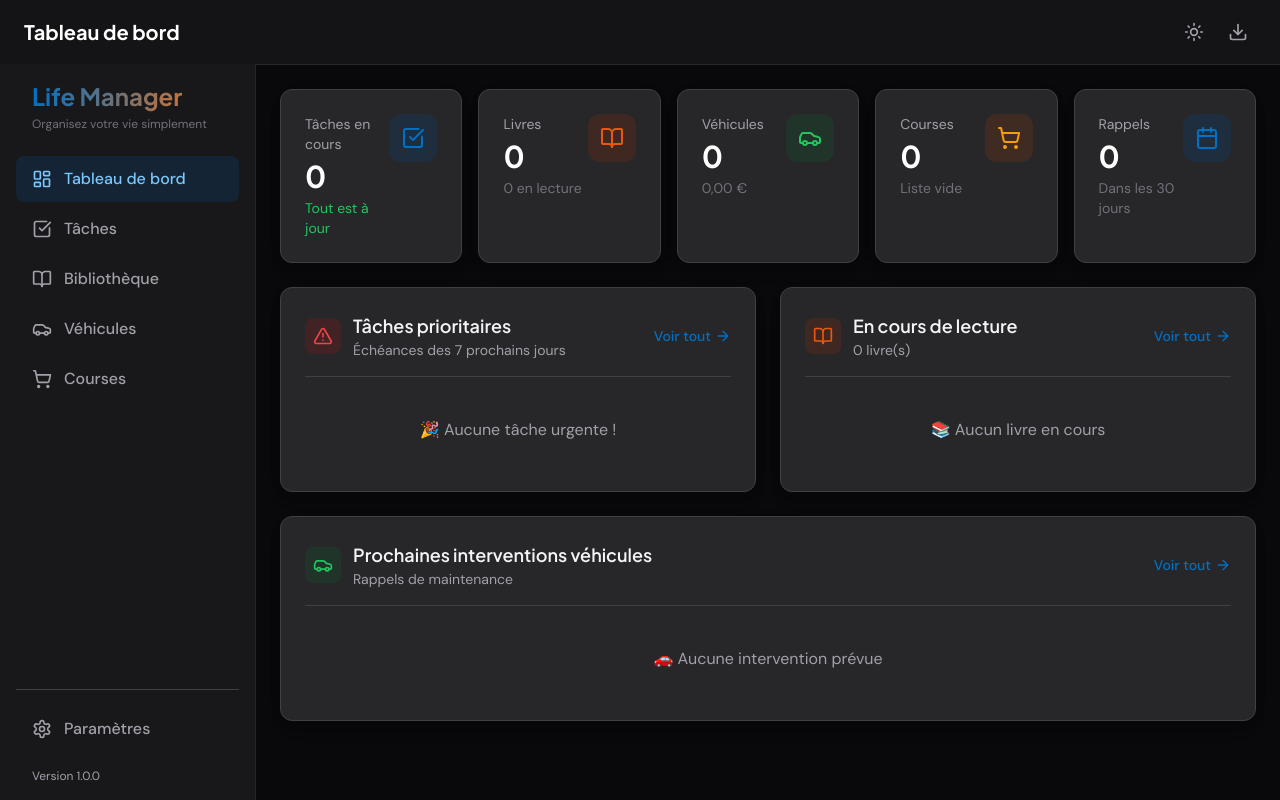
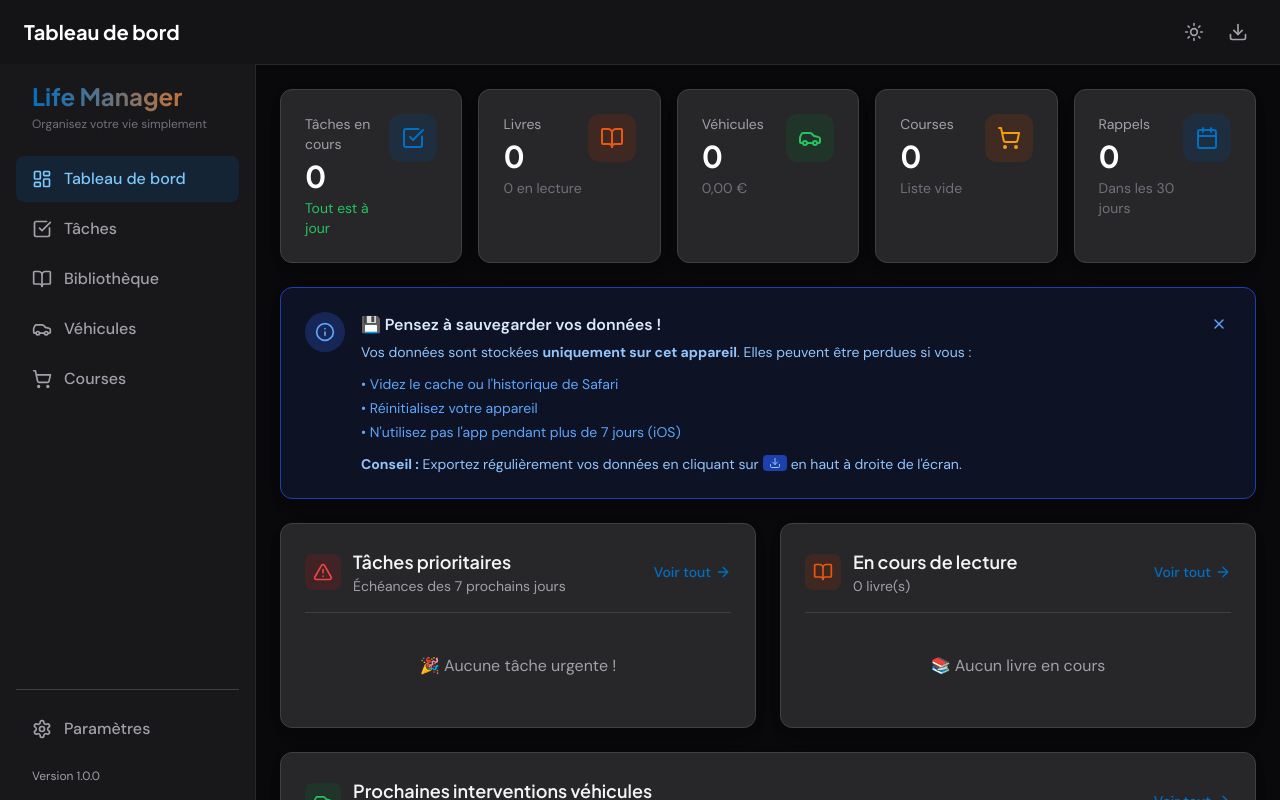
Before and after one commit to rcxdwwm/lifeManager-tywebcreation, a React (Vite) app: page / in a window 1280 px wide. Shown: the top 800 px of the page. Built offline with nearby package versions, Linux system fonts and the light colour scheme.

Commit message:
Ajout note information sauvegarde

```diff
--- a/src/modules/dashboard/Dashboard.jsx
+++ b/src/modules/dashboard/Dashboard.jsx
@@ -2,7 +2,7 @@
  * Page Dashboard - Vue d'ensemble
  */
 
-import { useMemo } from 'react'
+import { useMemo, useState } from 'react'
 import { Link } from 'react-router-dom'
 import {
   CheckSquare,
@@ -12,6 +12,9 @@ import {
   AlertTriangle,
   Calendar,
   ArrowRight,
+  Download,
+  Info,
+  X,
 } from 'lucide-react'
 import { useApp } from '../../context/AppContext'
 import { useLocalStorage } from '../../hooks/useLocalStorage'
@@ -22,11 +25,12 @@ import { STORAGE_PREFIX } from '../../utils/constants'
 const Dashboard = () => {
   const { todos, books, vehicles, interventions, stats, backupAvailable, backupInfo, restoreFromBackup, dismissBackup } = useApp()
 
+  // État pour masquer la note d'information
+  const [showInfoNote, setShowInfoNote] = useLocalStorage(`${STORAGE_PREFIX}-show-backup-info`, true)
+
   // Récupérer le panier de courses
   const [shoppingCart] = useLocalStorage(`${STORAGE_PREFIX}-shopping-cart`, [])
-  //const shoppingCount = shoppingCart.reduce((sum, item) => sum + (item.quantity || 1), 0)
-  const shoppingCount = shoppingCart.length  // ← Nombre de produits, pas somme des quantités
-
+  const shoppingCount = shoppingCart.length
 
   // Tâches urgentes (échéance proche ou en retard)
   const urgentTodos = useMemo(() => {
@@ -121,8 +125,50 @@ const Dashboard = () => {
         />
       </div>
 
+      {/* Note d'information sur les sauvegardes */}
+      {showInfoNote && (
+        <Card className="border-blue-200 dark:border-blue-800 bg-blue-50/50 dark:bg-blue-900/20">
+          <div className="flex gap-4">
+            <div className="flex-shrink-0">
+              <div className="w-10 h-10 rounded-full bg-blue-100 dark:bg-blue-900/50 flex items-center justify-center">
+                <Info className="h-5 w-5 text-blue-600 dark:text-blue-400" />
+              </div>
+            </div>
+            <div className="flex-1">
+              <div className="flex items-start justify-between">
+                <h3 className="font-semibold text-blue-900 dark:text-blue-100 mb-1">
+                  💾 Pensez à sauvegarder vos données !
+                </h3>
+                <button
+                  onClick={() => setShowInfoNote(false)}
+                  className="p-1 text-blue-400 hover:text-blue-600 dark:hover:text-blue-300 rounded-lg hover:bg-blue-100 dark:hover:bg-blue-800 transition-colors"
+                  aria-label="Fermer"
+                >
+                  <X className="h-4 w-4" />
+                </button>
+              </div>
+              <p className="text-sm text-blue-700 dark:text-blue-300 mb-3">
+                Vos données sont stockées <strong>uniquement sur cet appareil</strong>. Elles peuvent être perdues si vous :
+              </p>
+              <ul className="text-sm text-blue-600 dark:text-blue-400 mb-3 space-y-1">
+                <li>• Videz le cache ou l'historique de Safari</li>
+                <li>• Réinitialisez votre appareil</li>
+                <li>• N'utilisez pas l'app pendant plus de 7 jours (iOS)</li>
+              </ul>
+              <p className="text-sm text-blue-700 dark:text-blue-300">
+                <strong>Conseil :</strong> Exportez régulièrement vos données en cliquant sur
+                <span className="inline-flex items-center mx-1 px-1.5 py-0.5 bg-blue-100 dark:bg-blue-800 rounded">
+                  <Download className="h-3 w-3" />
+                </span>
+                en haut à droite de l'écran.
+              </p>
+            </div>
+          </div>
+        </Card>
+      )}
+
       {backupAvailable && (
-        <div className="mb-6 p-4 bg-warning-light dark:bg-amber-900/30 border border-warning dark:border-amber-700 rounded-xl">
+        <div className="p-4 bg-warning-light dark:bg-amber-900/30 border border-warning dark:border-amber-700 rounded-xl">
           <h3 className="font-semibold text-warning-dark dark:text-amber-300 mb-2">
             📦 Données sauvegardées détectées
           </h3>
```
